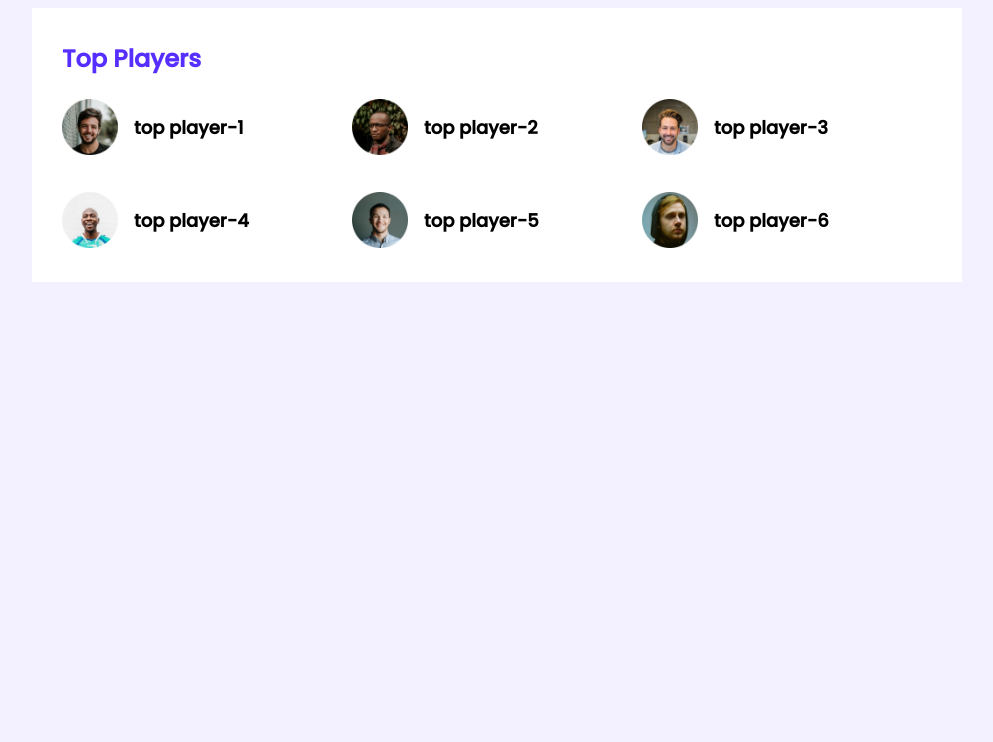
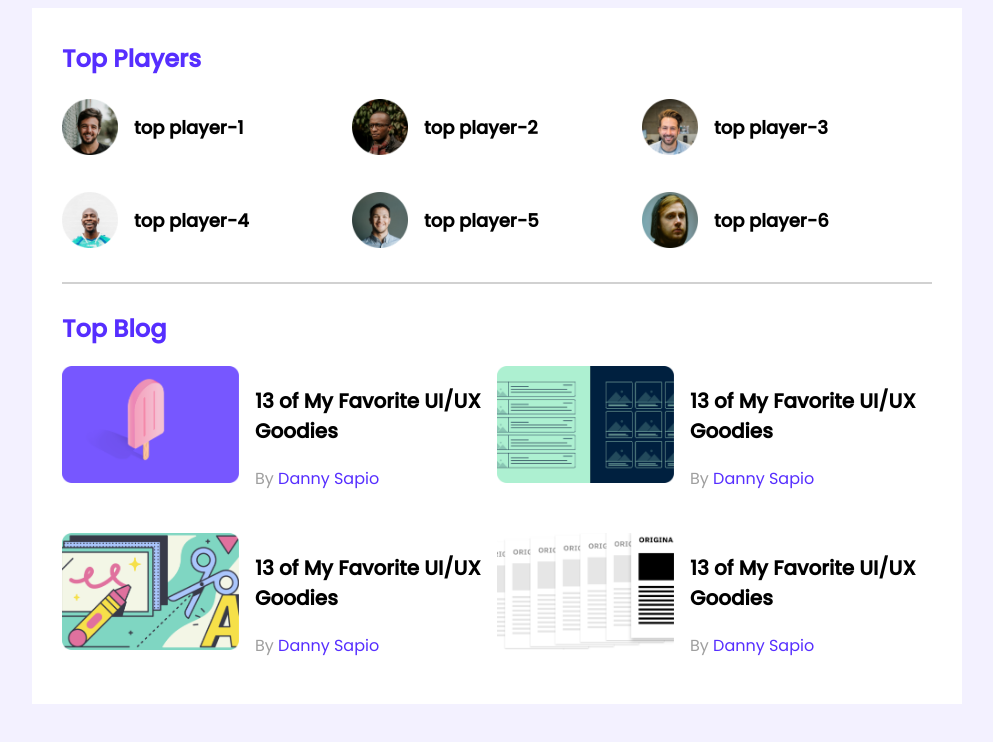
Before and after one commit to efazahmed1/leader-borad-css3, a plain HTML site: page index.html in a window 1280 px wide. Shown: the whole page, without its empty margins (143-1136 px from the left). Drawn offline with Linux system fonts and the light colour scheme.

Commit message:
top blog

```diff
--- a/index.html
+++ b/index.html
@@ -19,7 +19,7 @@
     <main>
         <!-- top palyer and top blogs -->
         <section class="container">
-            <div class="top-palyers ">
+            <div class="top-players ">
                 <h2 class="Section-title">Top Players</h2>
                 <div class="players">
                     <div class="player">
@@ -48,6 +48,52 @@
                     </div>
                 </div>
             </div>
+            <hr>
+            <div class="top-blogs">
+                <h2 class="Section-title"> Top Blog</h2>
+                <div class="blogs">
+                    <article class="blog">
+                        <div class="thumbnail">
+                            <img src="images/blogs/blog-1.png" alt="">
+                        </div>
+                        <div class="blog-info">
+                            <h3 class="blog-title">13 of My Favorite
+                                UI/UX Goodies</h3>
+                            <p class="blog-author"> By <a href="">Danny Sapio</a></p>
+                        </div>
+                    </article>
+                    <article class="blog">
+                        <div class="thumbnail">
+                            <img src="images/blogs/blog-2.png" alt="">
+                        </div>
+                        <div class="blog-info">
+                            <h3 class="blog-title">13 of My Favorite
+                                UI/UX Goodies</h3>
+                            <p class="blog-author"> By <a href="">Danny Sapio</a></p>
+                        </div>
+                    </article>
+                    <article class="blog">
+                        <div class="thumbnail">
+                            <img src="images/blogs/blog-3.png" alt="">
+                        </div>
+                        <div class="blog-info">
+                            <h3 class="blog-title">13 of My Favorite
+                                UI/UX Goodies</h3>
+                            <p class="blog-author"> By <a href="">Danny Sapio</a></p>
+                        </div>
+                    </article>
+                    <article class="blog">
+                        <div class="thumbnail">
+                            <img src="images/blogs/blog-4.png" alt="">
+                        </div>
+                        <div class="blog-info">
+                            <h3 class="blog-title">13 of My Favorite
+                                UI/UX Goodies</h3>
+                            <p class="blog-author"> By <a href="">Danny Sapio</a></p>
+                        </div>
+                    </article>
+                </div>
+            </div>
         </section>
     </main>
 </body>
--- a/styles/style.css
+++ b/styles/style.css
@@ -14,7 +14,14 @@ main{
     width: 870px;
     padding: 30px;
 }
+hr{
+   border:  1px solid #D1D1D1;
+   margin-bottom: 27px;
+}
 /* top players style  */
+.top-players{
+    margin-bottom: 30px
+}
 .Section-title{
     color: #562EFF;
     font-size: 24px;
@@ -38,3 +45,34 @@ main{
     margin-left: 16px;
     font-size: 18px;
 }
+/* --------------
+top blog styles
+ --------------- */
+ .blogs{
+     display: grid;
+     grid-template-columns: repeat(2,1fr);
+     grid-row-gap: 26px;
+ }
+  .blog{
+      display: flex;
+  }
+.blog .thumbnail img{
+    width: 177px;
+    height: 117px;
+}
+.blog-info{
+    margin-left: 16px;
+}
+.blog-title{
+    font-size: 20px;
+}
+.blog-author{
+    color: #9F9F9F;
+    font-size: 16px;
+}
+.blog-author a{
+    text-decoration: none;
+    font-size: 16px;
+    color:
+            #562EFF  ;
+}
```
